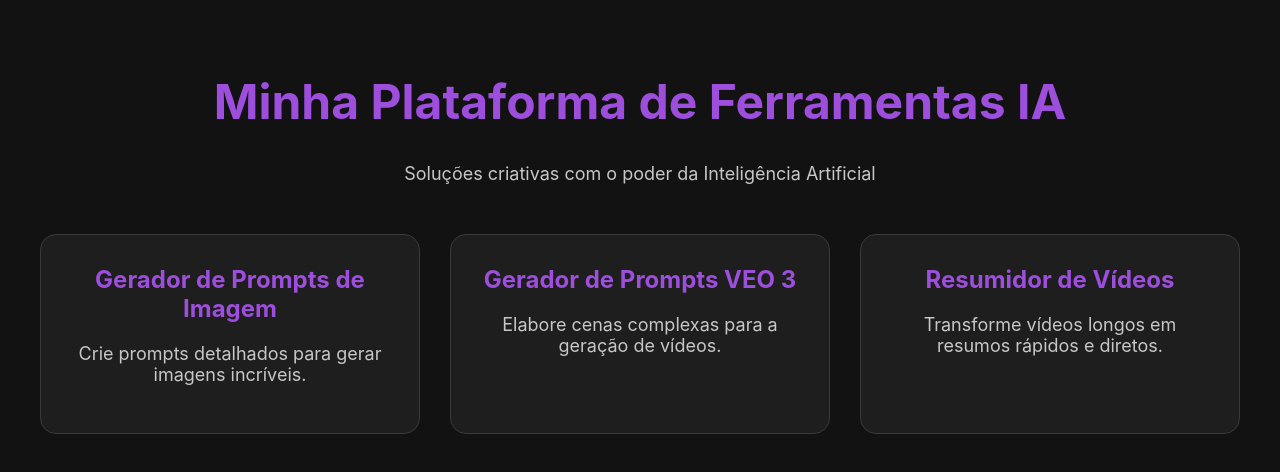
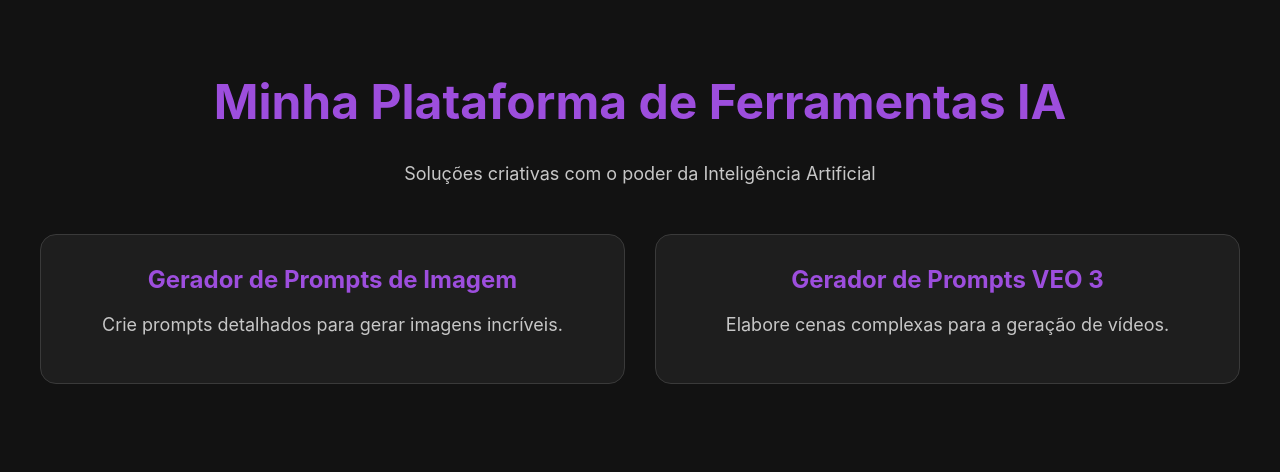
Before and after one commit to lfabio552/gerador-prompt-frontend, a React (Create React App) app: page / in a window 1280 px wide. Shown: the top 472 px of the page. Built offline with nearby package versions, Linux system fonts and the light colour scheme.

Commit message:
Ocultando temporariamente o Resumidor

```diff
--- a/src/pages/HomePage.js
+++ b/src/pages/HomePage.js
@@ -29,12 +29,13 @@ export default function HomePage() {
         </Link>
 
 	{/* Card para o Resumidor de Vídeo */}
-        <Link to="/resumidor-video" className="tool-card">
+        {/* <Link to="/resumidor-video" className="tool-card">
           <div className="tool-card-content">
             <h2>Resumidor de Vídeos</h2>
             <p>Transforme vídeos longos em resumos rápidos e diretos.</p>
           </div>
         </Link>
+      */}
 
         {/* Adicione mais cards aqui no futuro */}
 
```
